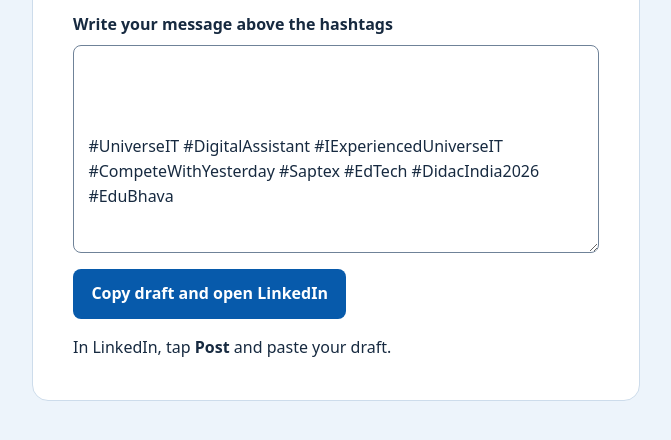
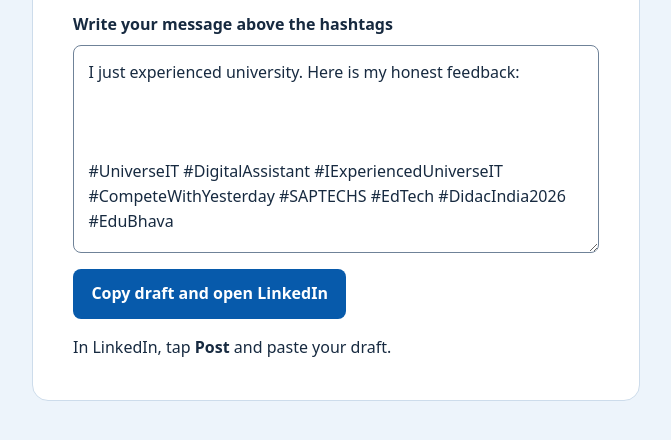
Before and after one commit to Saptechs-Private-Limited/universeit-site, a plain HTML site: page linkedin-post/index.html in a window 1280 px wide. Shown: the part 146-586 px from the top of the page, without its empty margins (304-975 px from the left). Drawn offline with Linux system fonts and the light colour scheme.

Commit message:
Update LinkedIn feedback draft and SAPTECHS hashtag

```diff
--- a/linkedin-post/index.html
+++ b/linkedin-post/index.html
@@ -29,8 +29,9 @@ const draft = document.querySelector('#draft');
 const status = document.querySelector('#status');
 const fallback = document.querySelector('#fallback');
 const button = document.querySelector('#copy');
-draft.value = '\n\n\n#UniverseIT #DigitalAssistant #IExperiencedUniverseIT #CompeteWithYesterday #Saptex #EdTech #DidacIndia2026 #EduBhava';
-draft.setSelectionRange(0, 0);
+draft.value = 'I just experienced university. Here is my honest feedback:\n\n\n\n#UniverseIT #DigitalAssistant #IExperiencedUniverseIT #CompeteWithYesterday #SAPTECHS #EdTech #DidacIndia2026 #EduBhava';
+const feedbackStart = draft.value.indexOf('\n') + 1;
+draft.setSelectionRange(feedbackStart, feedbackStart);
 
 button.addEventListener('click', async () => {
   try {
```
